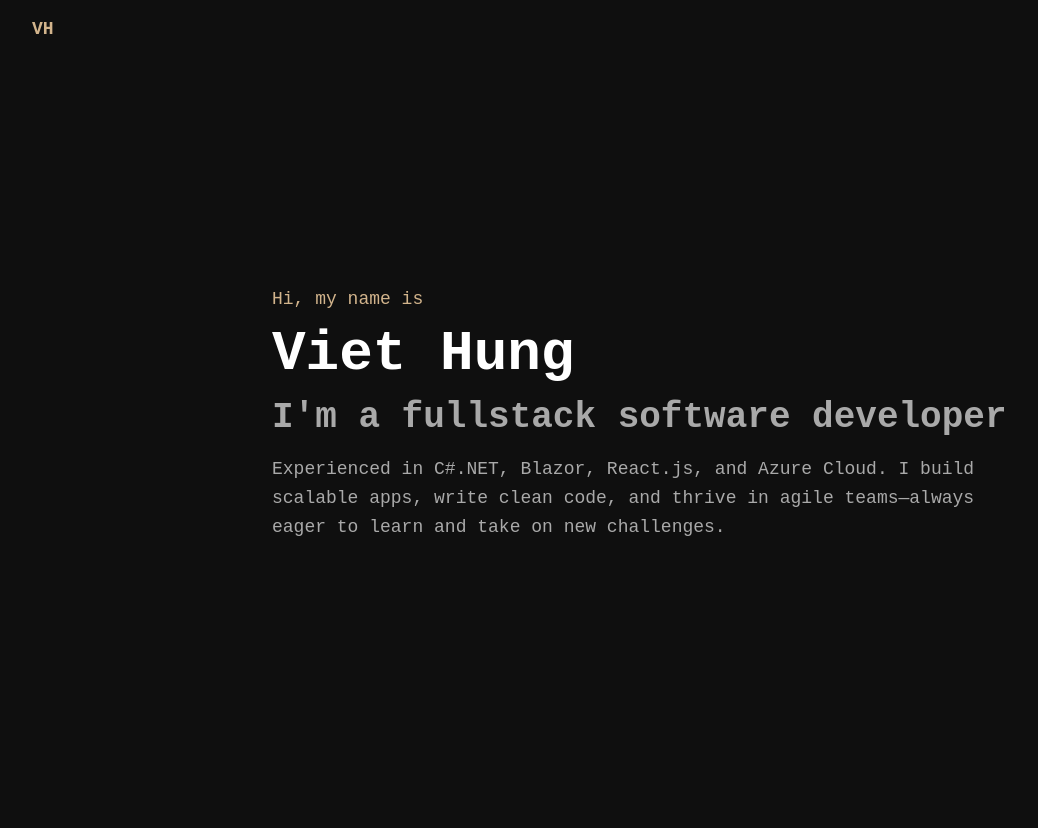
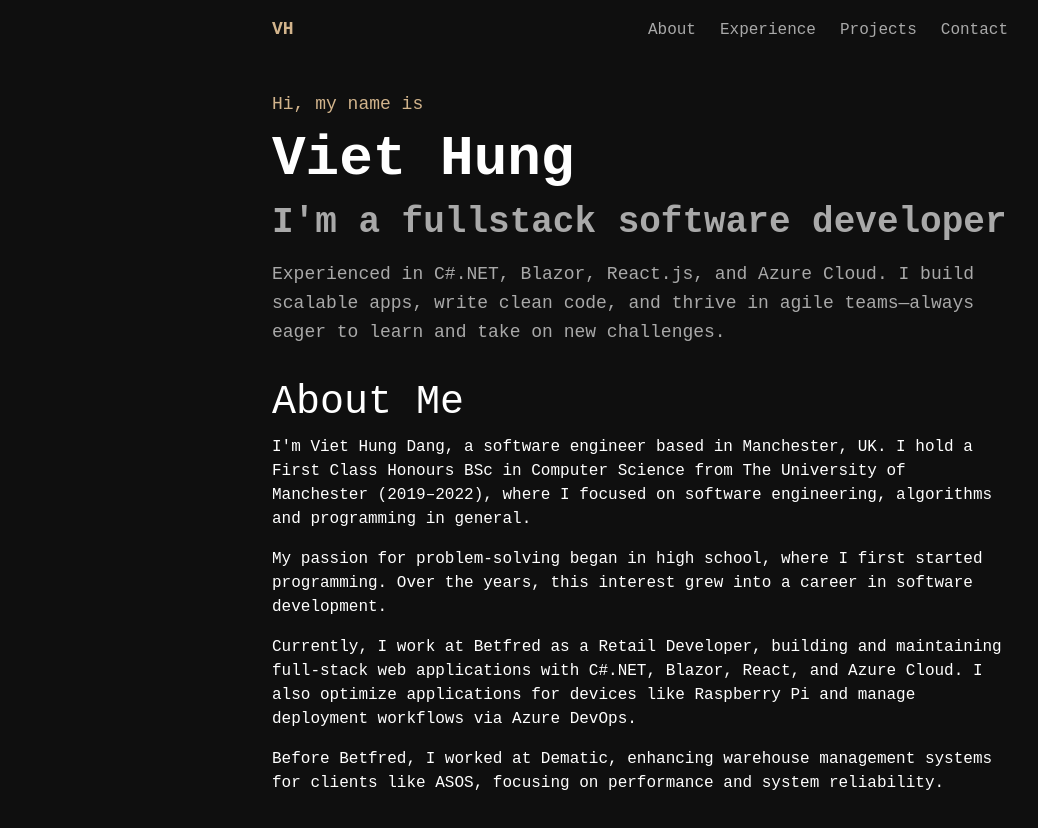
Before and after one commit to k11111t/k11111t.github.io, a React (Vite) app in the folder my-profile-app/: page / in a window 1280 px wide. Shown: the top 828 px of the page, without its empty margins (0-1038 px from the left). Before the commit the page ends 800 px from the top, so only its background shows below. Built offline with nearby package versions, Linux system fonts and the light colour scheme.

Commit message:
Add about me section

```diff
--- a/my-profile-app/package.json
+++ b/my-profile-app/package.json
@@ -14,7 +14,8 @@
   },
   "dependencies": {
     "react": "^19.0.0",
-    "react-dom": "^19.0.0"
+    "react-dom": "^19.0.0",
+    "react-router-dom": "^7.5.0"
   },
   "devDependencies": {
     "@eslint/js": "^9.19.0",
--- a/my-profile-app/src/App.css
+++ b/my-profile-app/src/App.css
@@ -14,4 +14,9 @@
     text-rendering: optimizeLegibility;
     -webkit-font-smoothing: antialiased;
     -moz-osx-font-smoothing: grayscale;
+
+    display: flex;
+    flex-direction: column;
+    justify-content: center;
+    align-items: center;
 }
--- a/my-profile-app/src/App.jsx
+++ b/my-profile-app/src/App.jsx
@@ -1,9 +1,10 @@
+import { BrowserRouter, Routes, Route } from 'react-router-dom';
 import './App.css'
 import MainComponent from './components/MainComponent/MainComponent'
 
 function App() {
   return (
-      <MainComponent/>
+    <MainComponent />
   )
 }
 
--- /dev/null
+++ b/my-profile-app/src/components/AboutComponent/AboutComponent.jsx
@@ -0,0 +1,21 @@
+import React from 'react';
+
+const AboutComponent = () => {
+    return (
+        <div>
+            <h1>About Me</h1>
+            <p>
+            I'm Viet Hung Dang, a software engineer based in Manchester, UK. I hold a First Class Honours BSc in Computer Science from The University of Manchester (2019–2022), where I focused on software engineering, algorithms and programming in general.
+            </p>
+            <p>My passion for problem-solving began in high school, where I first started programming. Over the years, this interest grew into a career in software development. </p>
+            <p>Currently, I work at Betfred as a Retail Developer, building and maintaining full-stack web applications with C#.NET, Blazor, React, and Azure Cloud. I also optimize applications for devices like Raspberry Pi and manage deployment workflows via Azure DevOps.
+            </p>
+            <p>
+            Before Betfred, I worked at Dematic, enhancing warehouse management systems for clients like ASOS, focusing on performance and system reliability.
+            </p>
+        </div>
+
+    );
+};
+
+export default AboutComponent;
--- a/my-profile-app/src/components/MainComponent/MainComponent.jsx
+++ b/my-profile-app/src/components/MainComponent/MainComponent.jsx
@@ -1,6 +1,7 @@
 import React from 'react';
 import styles from './MainComponent.module.css';
 import NavbarComponent from '../NavbarComponent/NavbarComponent';
+import AboutComponent from '../AboutComponent/AboutComponent';
 
 const MainComponent = () => {
     return (
@@ -13,9 +14,14 @@ const MainComponent = () => {
                 <h2 className={styles.tagline}>I'm a fullstack software developer</h2>
                 <p className={styles.description}>
                 Experienced in C#.NET, Blazor, React.js, and Azure Cloud. I build scalable apps, write clean code, and thrive in agile teams—always eager to learn and take on new challenges.</p>
-                {/* <a href="#work" className={styles.ctaButton}>Check out my work!</a> */}
+
+                <AboutComponent />
             </main>
+
+
         </div>
+
+
     );
 };
 
--- a/my-profile-app/src/components/NavbarComponent/NavbarComponent.jsx
+++ b/my-profile-app/src/components/NavbarComponent/NavbarComponent.jsx
@@ -7,7 +7,7 @@ const NavbarComponent = () => {
         setNavbarVisible(!navbarVisible);
     };
 
-    const [navbarVisible, setNavbarVisible] = useState(false);
+    const [navbarVisible, setNavbarVisible] = useState(window.innerWidth > 768);
 
     return (
         <nav className={styles.navbar}>
--- a/my-profile-app/src/components/ValentineComponent/ValentineComponent.jsx
+++ b/my-profile-app/src/components/ValentineComponent/ValentineComponent.jsx
@@ -1,7 +1,7 @@
 import { useState, useEffect } from "react";
 import { motion } from "framer-motion";
-import jumpingCat from '../assets/jumping-gatito.gif'
-import spinningCat from '../assets/cat-oiiaoiia-cat.gif'
+import jumpingCat from '../../assets/jumping-gatito.gif'
+import spinningCat from '../../assets/cat-oiiaoiia-cat.gif'
 import style from './ValentineComponent.module.css'
 
 export default function ValentineComponent() {
```
Also changed, not shown: my-profile-app/src/components/AboutComponent/AoutComponent.module.css (added), 1 other file (tests, documents, lock files or other folders).
